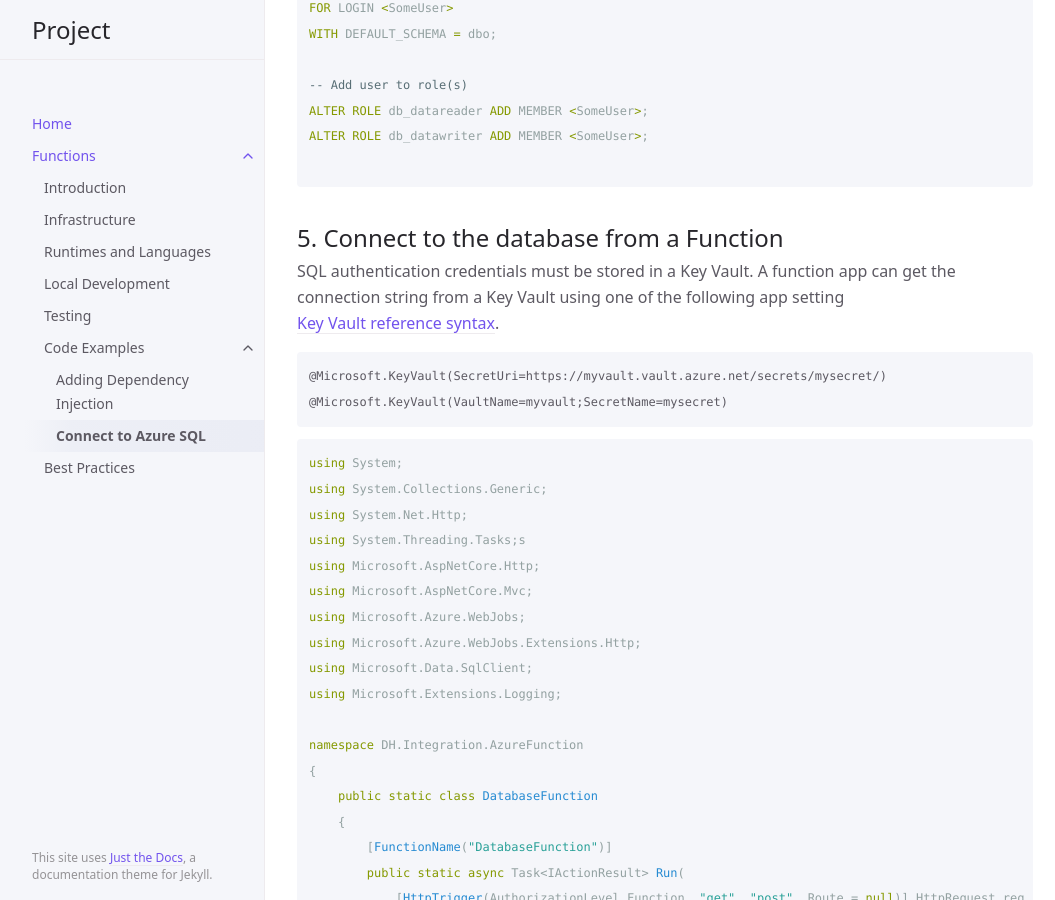
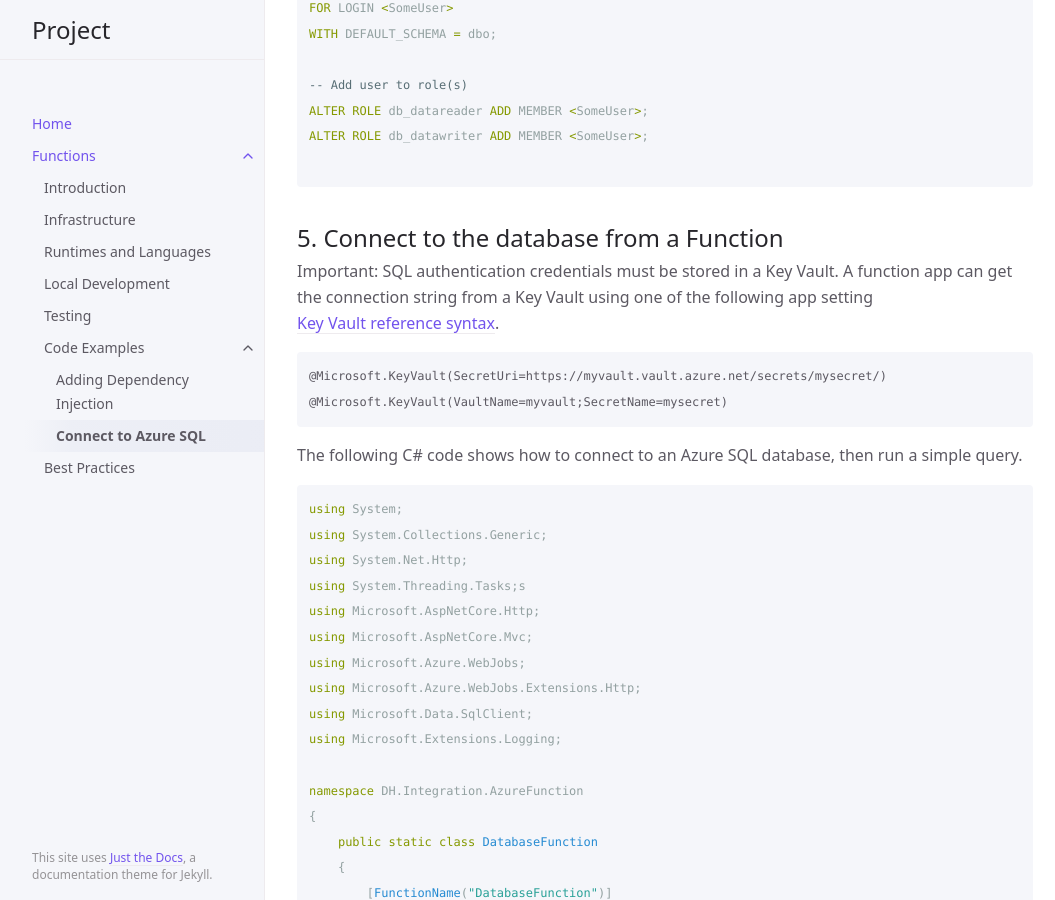
Before and after one commit to bwagner77/docs-test, a Jekyll site: the page built from function/examples-azure-sql-connection.md, in a window 1280 px wide and 900 px high, scrolled down 1698 px. Shown: the whole window, without its empty margins (107-1162 px from the left). Built offline with Jekyll 4.4.1, drawn with Linux system fonts in a browser that asks for light colours; part of the change alters nothing that is shown.

Commit message:
Function content updated.

````diff
--- a/function/examples-azure-sql-connection.md
+++ b/function/examples-azure-sql-connection.md
@@ -65,8 +65,8 @@ ALTER ROLE db_datawriter ADD MEMBER <SomeUser>;
 
 ## 5. Connect to the database from a Function
 
-SQL authentication credentials must be stored in a Key Vault. A function app
-can get the connection string from a Key Vault using one of the
+Important: SQL authentication credentials must be stored in a Key Vault.
+A function app can get the connection string from a Key Vault using one of the
 following app setting
 [Key Vault reference syntax](https://docs.microsoft.com/en-us/azure/app-service/app-service-key-vault-references?tabs=azure-cli).
 
@@ -74,6 +74,10 @@ following app setting
 @Microsoft.KeyVault(SecretUri=https://myvault.vault.azure.net/secrets/mysecret/)
 @Microsoft.KeyVault(VaultName=myvault;SecretName=mysecret)
 ```
+
+The following C# code shows how to connect to an Azure SQL database, then
+run a simple query.
+
 ``` csharp
 using System;
 using System.Collections.Generic;
````
